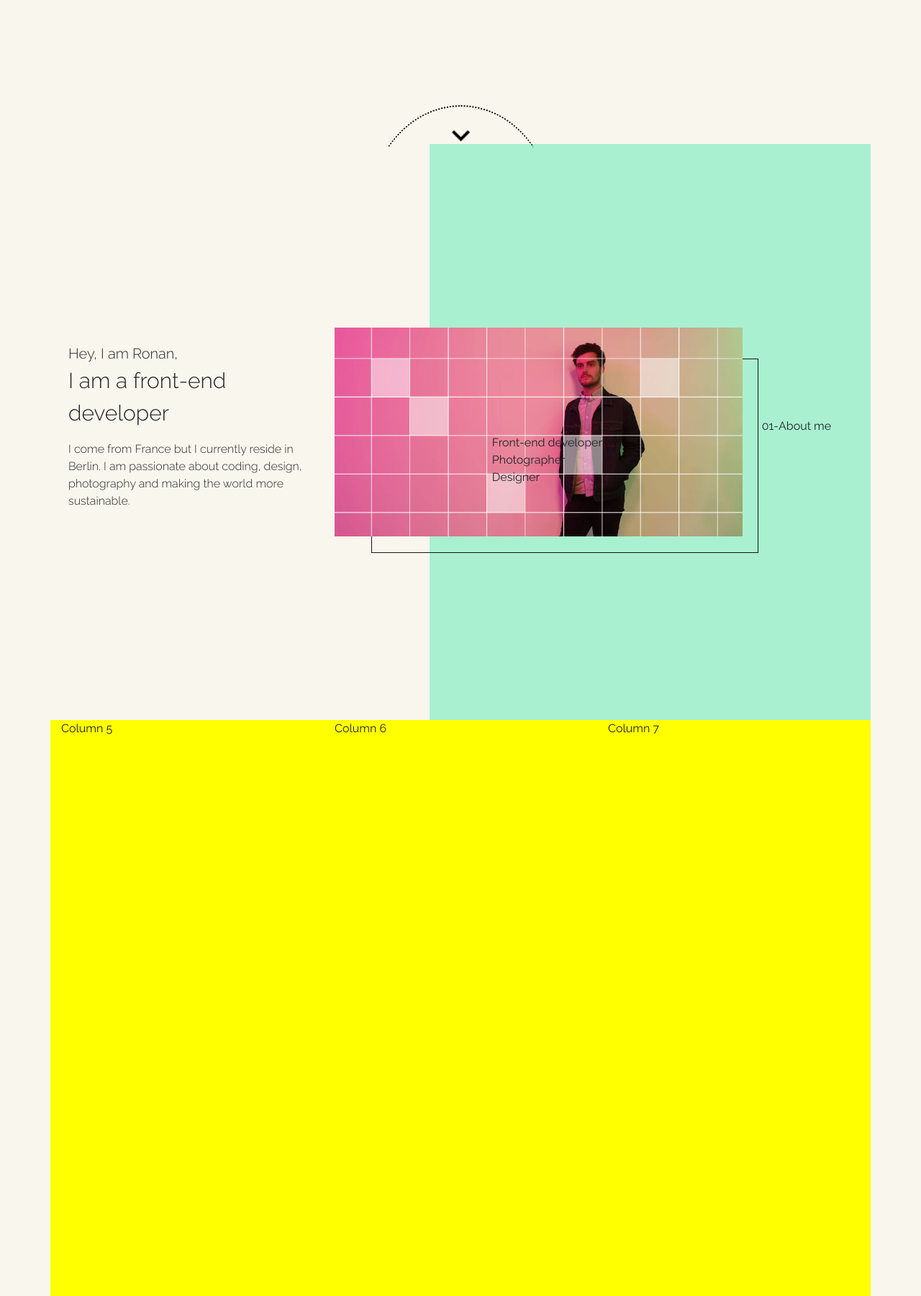
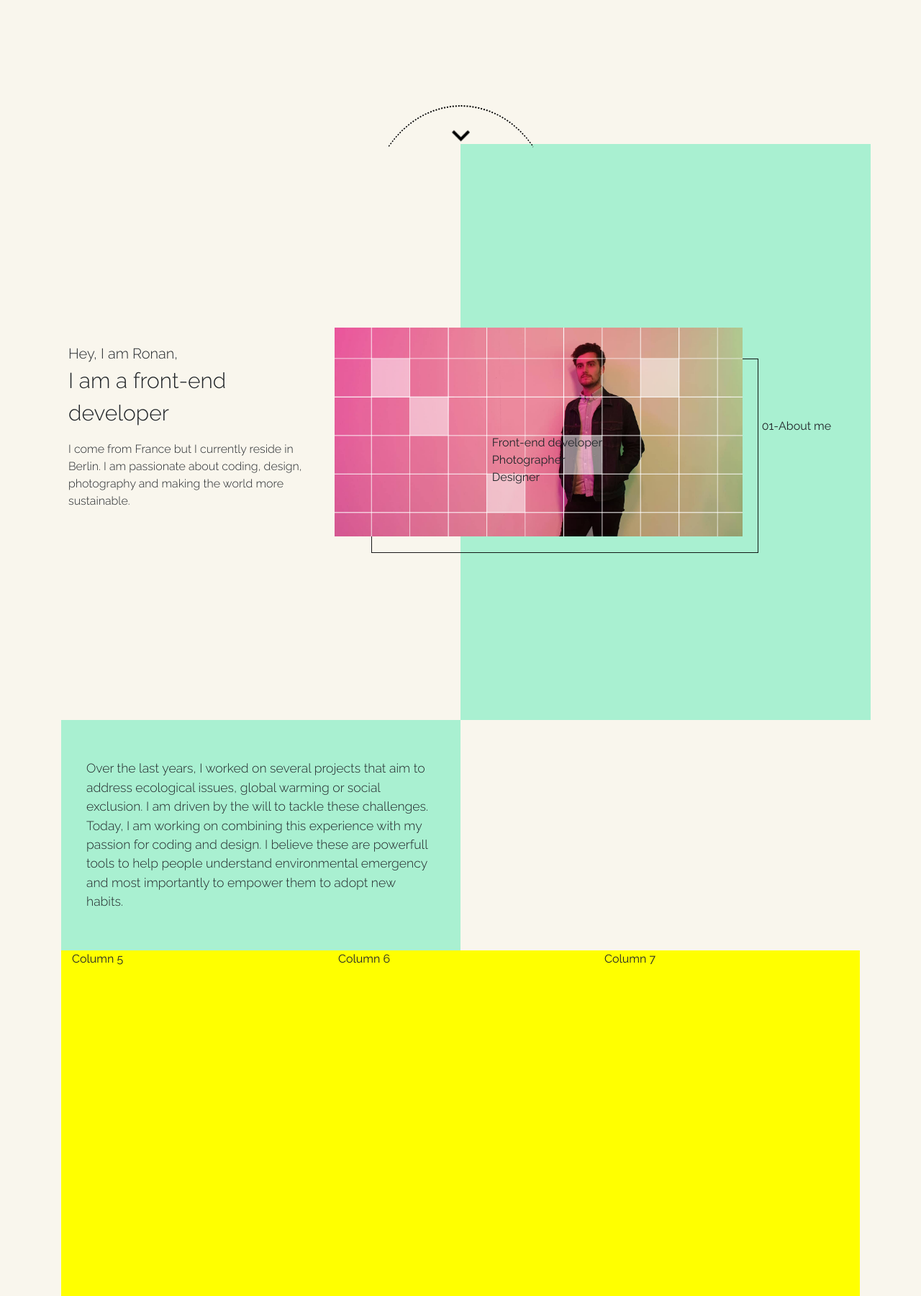
Before and after one commit to Holdenro/Portfolio, a PHP site: page / in a window 1280 px wide. Shown: the part 600-2400 px from the top of the page at 72% size. Run offline with PHP 8.4, Linux system fonts and the light colour scheme; some libraries are stand-ins or nearby versions.

Commit message:
add text section 03

```diff
--- a/index.html
+++ b/index.html
@@ -92,7 +92,14 @@
 
 
 
+		<div class="row orange d-flex justify-content-start m-0">
+			<div class="col-12 col-lg-6 p-0 m-0 d-flex justify-content-center">
+				<div class = "greenbackground-03">
+					<p data-aos="fade-right"  data-aos-delay="200" data-aos-easing="ease-out-back" data-aos-once="true"  data-aos-duration="1000">Over the last years, I worked on several projects that aim to address ecological issues, global warming or social exclusion. I am driven by the will to tackle these challenges. Today, I am working on combining this experience with my passion for coding and design. I believe these are powerfull tools to help people understand environmental emergency and most importantly to empower them to adopt new habits.</p>
+				</div>
+			</div>
 
+		</div>
 		<div class="row yellow">
 				<div class="col-12 col-lg-4 ">Column 5</div>
 				<div class="col-12 col-lg-4 ">Column 6</div>
--- a/stylesheets/style.css
+++ b/stylesheets/style.css
@@ -22,8 +22,13 @@ html {
 }
 
 .yellow {
-	height: 100vh;
+	height: 60vh;
 	background: yellow;
+	margin: 0;
+}
+
+.orange {
+	height: 40vh;
 }
 
 .blue {
@@ -256,6 +261,10 @@ button.navbar-toggler {
   display: flex;
   justify-content: flex-end;
   position: absolute;
+  max-height: 100%;
+  padding-left: 64px;
+  padding-right: 0px;
+
 }
 
 .green-background {
@@ -275,3 +284,26 @@ button.navbar-toggler {
 #about-me {
 
 }
+
+.greenbackground-03 {
+  background-color: #a9f0d1;
+  display: flex;
+  margin: 0;
+  max-height: 100%;
+    max-width: 100%;
+}
+
+.greenbackground-03 p {
+  padding: 0px 35px;
+  margin: 0;
+  font-size:2.2vh;
+  font-weight: lighter;
+  display: flex;
+  flex-direction: column;
+  justify-content: center;
+}
+
+
+
+
+}
```
